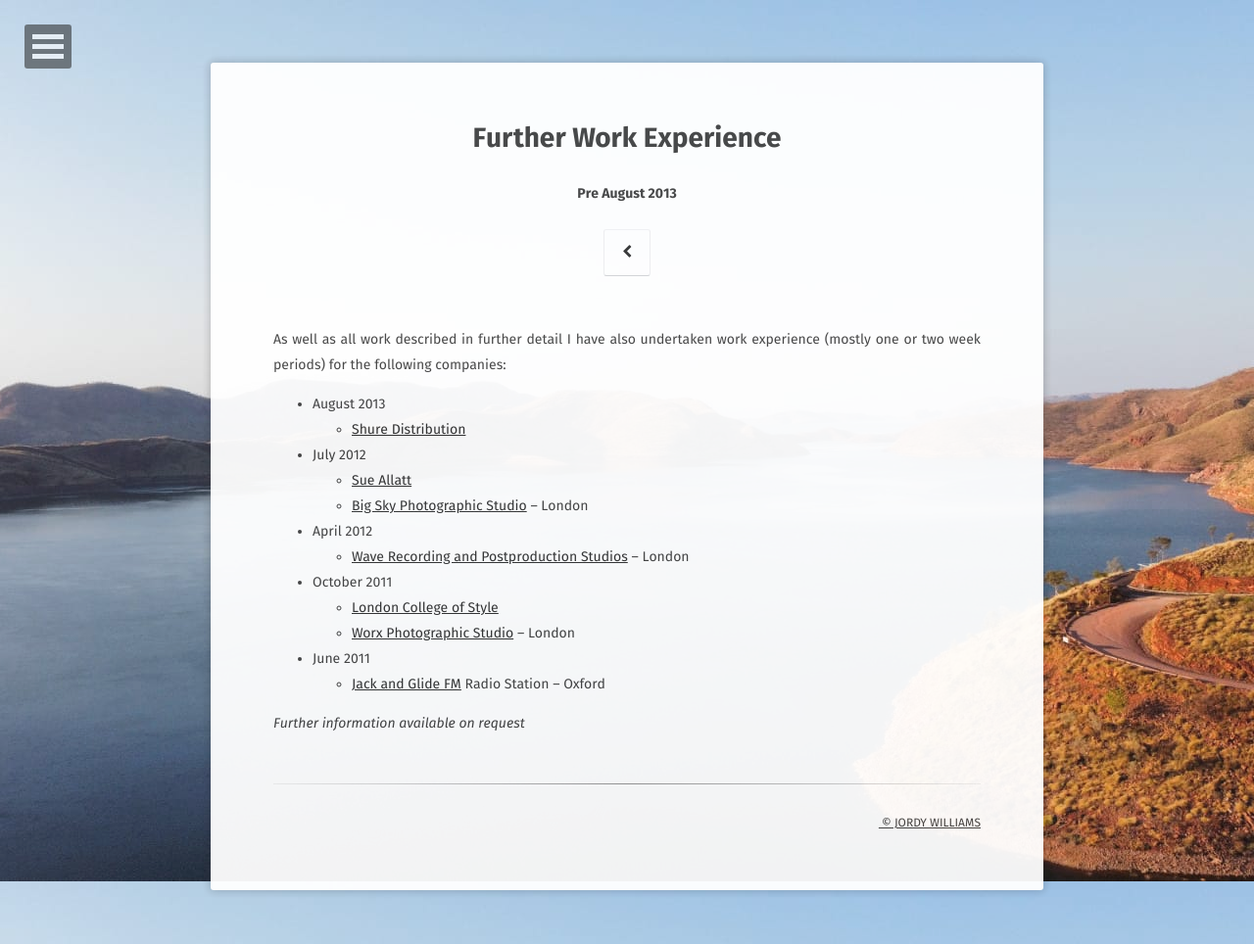
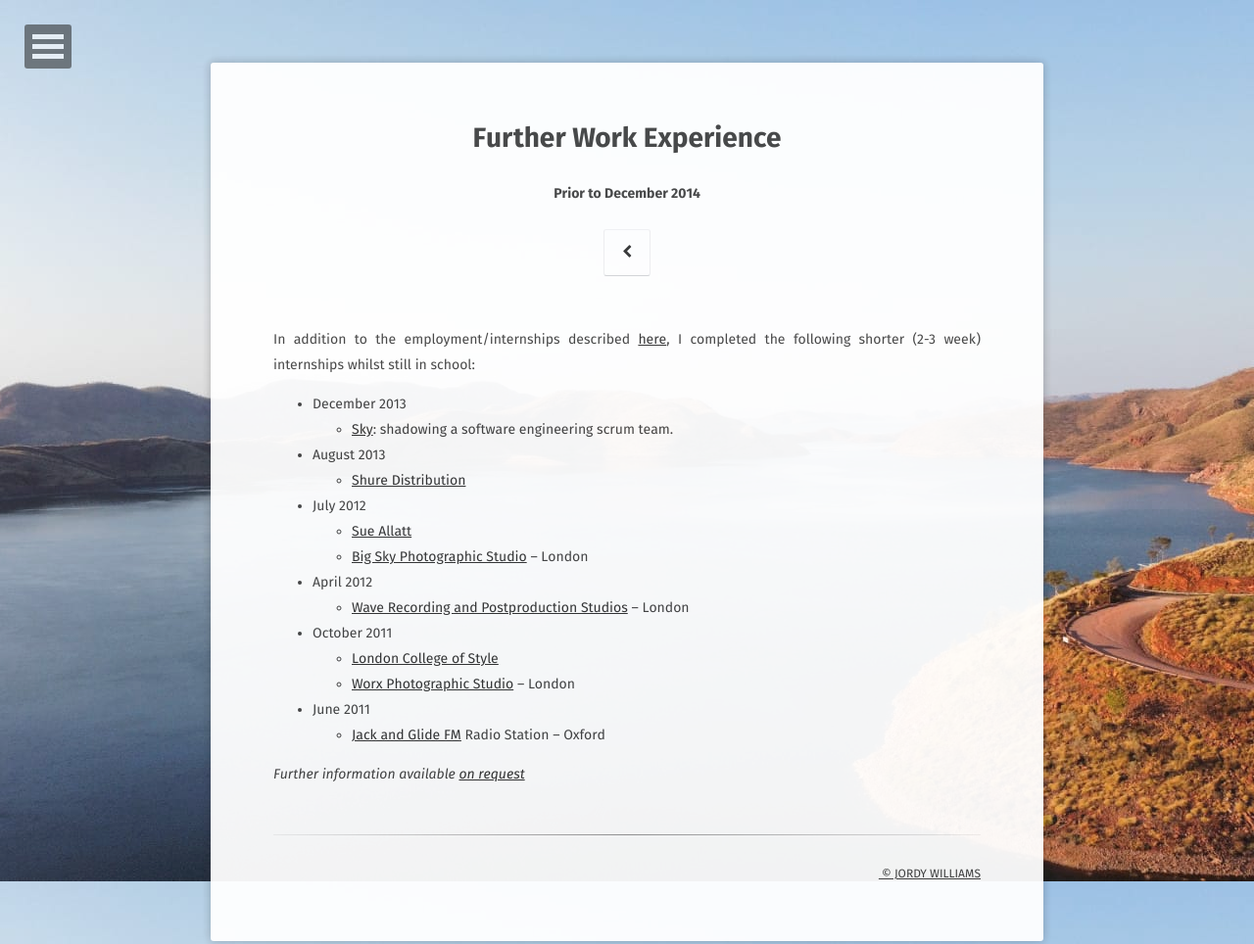
Before and after one commit to jordyjwilliams/jordyjwilliams.github.io, a Jekyll site: the page built from _posts/2014-12-01-furtherWorkExp.md, in a window 1280 px wide. Shown: the whole page at 98% size. Built offline with Jekyll 4.4.1, drawn with Linux system fonts in a browser that asks for light colours; some web fonts are replaced.

Commit message:
feat: further work experience, add Sky there

```diff
--- a/_posts/2013-08-01-further_work_exp.md
+++ b/_posts/2014-12-01-furtherWorkExp.md
@@ -1,12 +1,15 @@
 ---
 layout: post
 title:  "Further Work Experience"
-work_month: "Pre August 2013"
-excerpt: "Pre August 2013 - (Various lengths)"
+work_month: "Prior to December 2014"
+excerpt: "Prior to December 2014 - (Various lengths)"
 comments: false
 ---
 
-As well as all work described in further detail I have also undertaken work experience (mostly one or two week periods) for the following companies:
+In addition to the employment/internships described [here]({{ site.url }}/employment), I completed the following shorter (2-3 week) internships whilst still in school:
+
+* December 2013
+    * [Sky](https://careers.sky.com/earlycareers/summerinternships/): shadowing a software engineering scrum team.
 * August 2013
     * [Shure Distribution](https://www.shure.com/en-GB/about-us)
 * July 2012
@@ -20,4 +23,4 @@ As well as all work described in further detail I have also undertaken work expe
 * June 2011
     * [Jack and Glide FM](https://www.jackfm.co.uk/) Radio Station – Oxford
 
-_Further information available on request_
+_Further information available [on request](mailto:{{ site.email }}?subject=Reference%20Request)_
```
